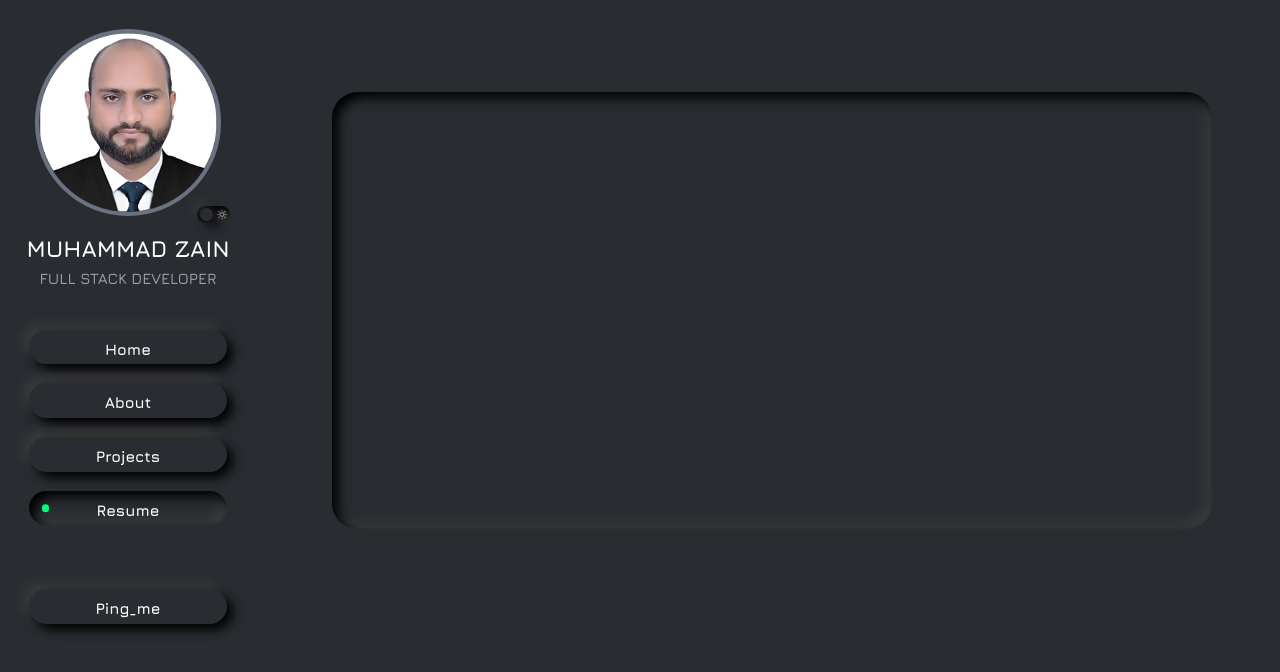
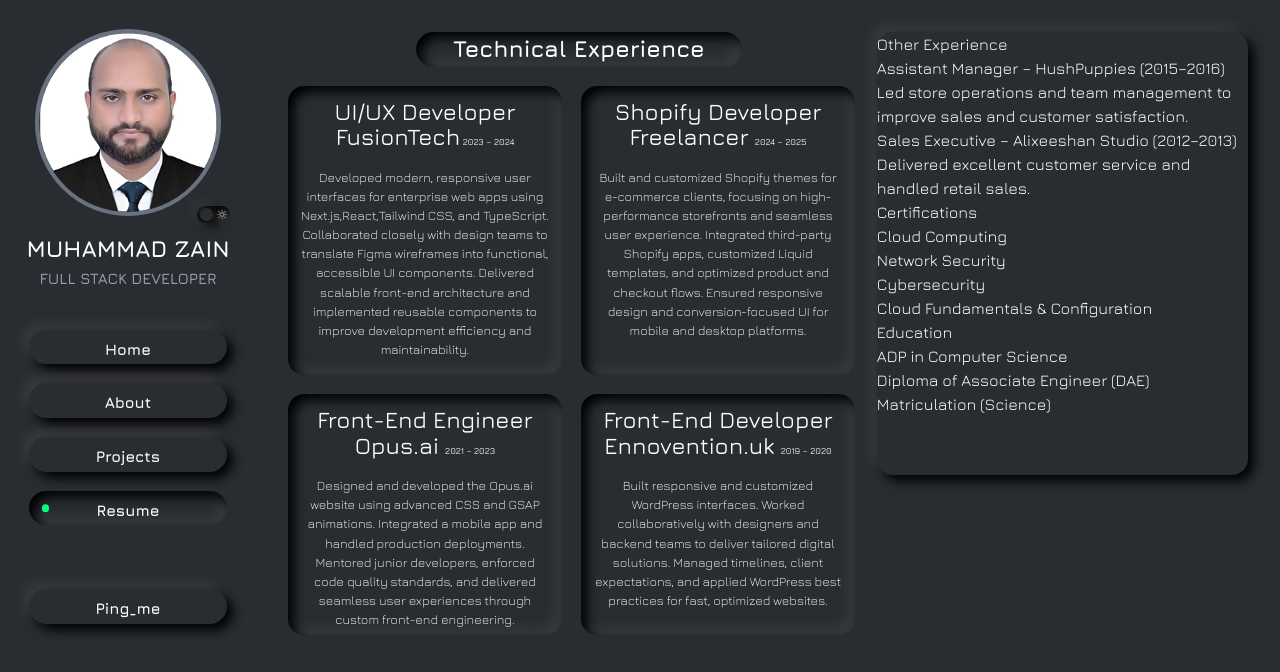
Before and after one commit to Zain887/zain, a Next.js app: page /resume in a window 1280 px wide. Shown: the top 672 px of the page. Built offline with nearby package versions, Linux system fonts and the light colour scheme.

Commit message:
add new files

```diff
--- a/src/app/resume/page.tsx
+++ b/src/app/resume/page.tsx
@@ -11,13 +11,72 @@
       ? 'dark-inner-boxshadow bg-[#292D32]'
       : 'light-inner-boxshadow bg-[#E0E0E0]'
 
+  const otherExp =
+      theme === 'dark'
+      ? 'dark-drop-boxshadow bg-[#292D32]'
+      : 'light-drop-boxshadow bg-[#E0E0E0]'
+
   return (
-    <section className="text-2xl absolute left-[5.9vw] top-[7.2vw]">
-      <div
-        className={`w-[68.8vw] h-[34.1vw] rounded-[2vw] transition-all duration-500 ${containerStyle}`}
-      >
-
+    <>
+      <div className='flex justify-between items-start'>
+        <div>
+          <h1 className={`mb-[1.5vw] ml-[10vw] text-[1.8vw] font-bold px-[2.9vw] w-fit rounded-[1.5vw] transition-all duration-500 ${containerStyle}`}>
+            Technical Experience
+          </h1>
+          <div className='flex items-center justify-between'>
+            <div className={`mr-[1.5vw] w-[21.4vw] h-[22.6vw] rounded-2xl transition-all duration-500 p-[1vw] ${containerStyle}`}>
+              <h1 className='text-center text-[1.8vw] leading-[2vw] font-medium'> UI/UX Developer
+                FusionTech<span className='text-[0.7vw]'> 2023 – 2024</span></h1>
+              <p className='text-center text-[1vw] mt-[1vw] font-extralight'>
+                Developed modern, responsive user interfaces for enterprise web apps using Next.js,React,Tailwind CSS, and TypeScript. Collaborated closely with design teams to translate Figma wireframes into functional, accessible UI components. Delivered scalable front-end architecture and implemented reusable components to improve development efficiency and maintainability.
+              </p>
+            </div>
+            <div className={`w-[21.4vw] h-[22.6vw] rounded-2xl transition-all duration-500 p-[1vw] ${containerStyle}`}>
+              <h1 className='text-center text-[1.8vw] leading-[2vw] font-medium'> Shopify Developer
+                Freelancer <span className='text-[0.7vw]'>2024 – 2025</span></h1>
+              <p className='text-center text-[1vw] mt-[1vw] font-extralight'>
+                Built and customized Shopify themes for e-commerce clients, focusing on high-performance storefronts and seamless user experience. Integrated third-party Shopify apps, customized Liquid templates, and optimized product and checkout flows. Ensured responsive design and conversion-focused UI for mobile and desktop platforms.
+              </p>
+            </div>
+          </div>
+          <div className='mt-[1.5vw] flex items-center justify-between'>
+            <div className={`mr-[1.5vw] w-[21.4vw] h-[18.8vw] rounded-2xl transition-all duration-500 p-[1vw] ${containerStyle}`}>
+              <h1 className='text-center text-[1.8vw] leading-[2vw] font-medium'>Front-End Engineer
+                Opus.ai  <span className='text-[0.7vw]'>2021 – 2023</span></h1>
+              <p className='text-center text-[1vw] mt-[1vw] font-extralight'>
+                Designed and developed the Opus.ai website using advanced CSS and GSAP animations. Integrated a mobile app and handled production deployments. Mentored junior developers, enforced code quality standards, and delivered seamless user experiences through custom front-end engineering.
+              </p>
+            </div>
+            <div className={`w-[21.4vw] h-[18.8vw] rounded-2xl transition-all duration-500 p-[1vw] ${containerStyle}`}>
+              <h1 className='text-center text-[1.8vw] leading-[2vw] font-medium'> Front-End Developer
+                Ennovention.uk <span className='text-[0.7vw]'>2019 – 2020</span></h1>
+              <p className='text-center text-[1vw] mt-[1vw] font-extralight'>
+                Built responsive and customized WordPress interfaces. Worked collaboratively with designers and backend teams to deliver tailored digital solutions. Managed timelines, client expectations, and applied WordPress best practices for fast, optimized websites.
+              </p>
+            </div>
+          </div>
+        </div>
+        <div>
+          <div className={`w-[29vw] h-[34.6vw] transition-all duration-500 rounded-2xl ${otherExp}`}>
+              <h1>Other Experience</h1>
+              <p>Assistant Manager – HushPuppies (2015–2016) Led store operations and team management to improve sales and customer satisfaction.</p>
+              <p>Sales Executive – Alixeeshan Studio (2012–2013) Delivered excellent customer service and handled retail sales.</p>
+              <h1>Certifications</h1>
+              <ul>
+                <li>Cloud Computing</li>
+                <li>Network Security</li>
+                <li>Cybersecurity</li>
+                <li>Cloud Fundamentals & Configuration</li>
+              </ul>
+              <h1>Education</h1>
+              <ul>
+                <li>ADP in Computer Science </li>
+                <li>Diploma of Associate Engineer (DAE) </li>
+                <li>Matriculation (Science)</li>
+              </ul>
+          </div>
+        </div>
       </div>
-    </section>
+    </>
   )
 }
```
